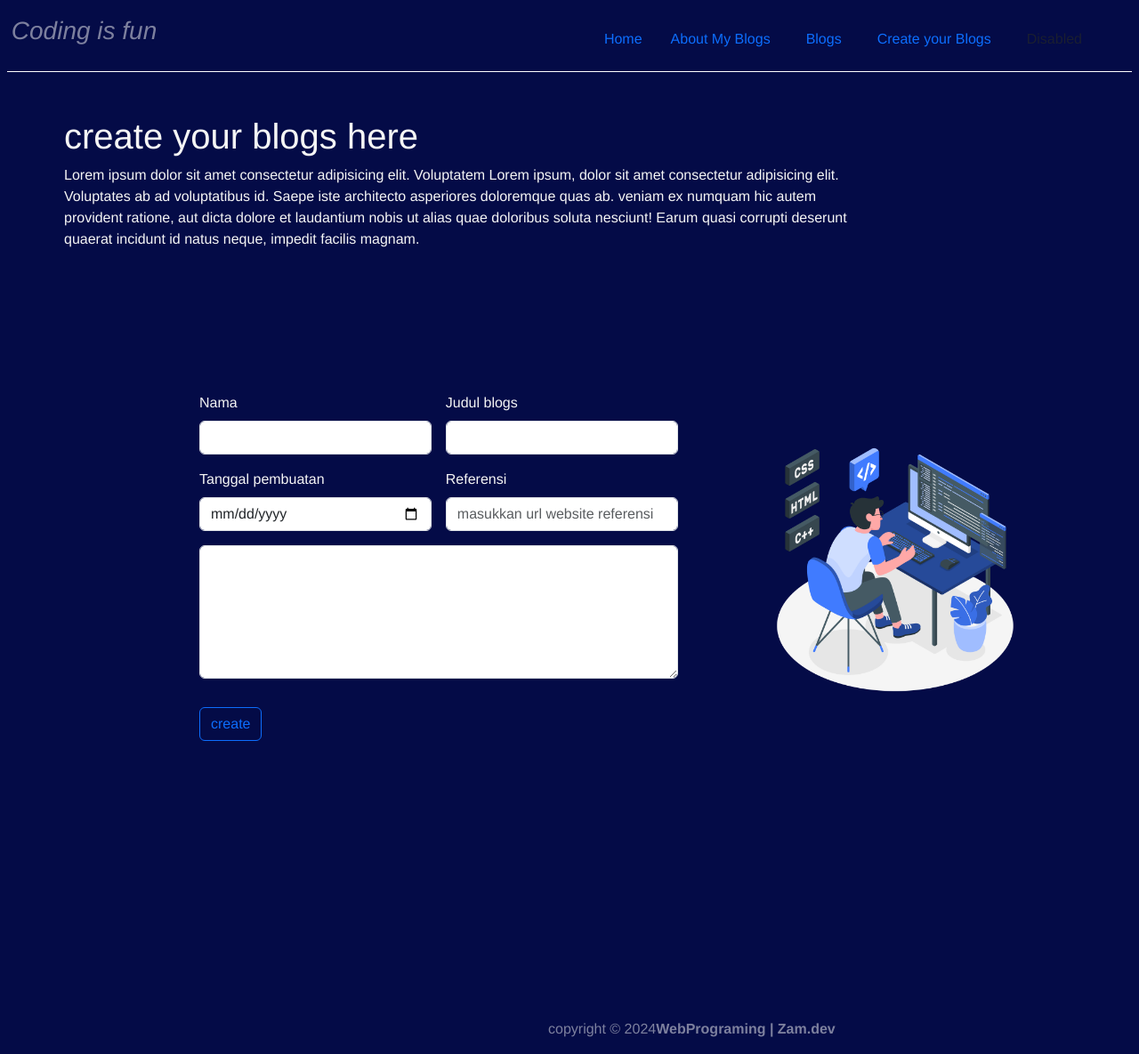
After one commit to Zam-01/blogsiteci4, a CodeIgniter 4 app: the page made by app/Views/Blog_content/edit.php in a window 1280 px wide. The commit adds this page. Shown: the whole page at 89% size. Run offline with PHP 8.4 and a stand-in for CodeIgniter, Linux system fonts and the light colour scheme; the template is opened without the code that fills it, so the values that code supplies are empty; some libraries are stand-ins or nearby versions.

Commit message:
edit dan hapus

```diff
--- a/app/Config/Routes.php
+++ b/app/Config/Routes.php
@@ -16,3 +16,7 @@ $routes->post('/insert', 'BlogSite::insert');
 //view blog user
 $routes->get('/read/(:num)', 'BlogSite::read/$1');
 $routes->get('/back', 'BlogSite::blogs');
+$routes->get('/edit/(:num)', 'BlogSite::edit/$1');
+$routes->post('/update/(:num)', 'BlogSite::update/$1');
+$routes->post('/hapus/(:num)', 'BlogSite::delete/$1');
+$routes->get('/hapus/(:any)', 'BlogSite::blogs/$1');
--- /dev/null
+++ b/app/Views/Blog_content/edit.php
@@ -0,0 +1,52 @@
+<?= $this->extend('layout/templates'); ?>
+<?= $this->section('body-content'); ?>
+
+<header class="ms-5 mt-4 p-4">
+  <h1>
+    create your blogs here
+  </h1>
+  <article class="w-75">
+    <p>
+      Lorem ipsum dolor sit amet consectetur adipisicing elit. Voluptatem Lorem ipsum, dolor sit amet consectetur adipisicing elit. Voluptates ab ad voluptatibus id. Saepe iste architecto asperiores doloremque quas ab. veniam ex numquam hic autem provident ratione, aut dicta dolore et laudantium nobis ut alias quae doloribus soluta nesciunt! Earum quasi corrupti deserunt quaerat incidunt id natus neque, impedit facilis magnam.
+    </p>
+  </article>
+</header>
+<main class="create">
+  <div class="w-75 form-input">
+    <form class="row g-3" method="post" action="/update/<?= $user_edit['id']; ?>">
+      <?= csrf_field(); ?>
+      <div class="col-md-6">
+        <label for="inputName" class="form-label">Nama</label>
+        <input type="text" class="form-control" id="inputName" name="Nama" value="<?= $user_edit['Nama']; ?>">
+      </div>
+      <div class="col-md-6">
+        <label for="inputPassword4" class="form-label">Judul blogs</label>
+        <input type="text" class="form-control" id="inputPassword4" name="Judul_blogs" value="<?= $user_edit['Judul_blogs']; ?>">
+      </div>
+      <div class="col-md-6">
+        <label for="Tanggal_create" class="form-label">Tanggal pembuatan</label>
+        <input type="date" class="form-control" id="Tanggal_crate" name="Tanggal_create" value="<?= $user_edit['Tanggal_create']; ?>">
+      </div>
+      <div class="col-md-6">
+        <label for="Referensi" class="form-label">Referensi</label>
+        <input type="url" class="form-control" id="Referensi" placeholder="masukkan url website referensi" name="Referensi" value="<?= $user_edit['Referensi']; ?>">
+      </div>
+      <div class="form-floating">
+        <textarea class="form-control" style="height: 150px" name="Blogs" id="Blogs">
+          <?= $user_edit['Blogs']; ?>
+          </textarea>
+      </div>
+      <div class="col-12">
+        <button type="submit" class="btn btn-outline-primary mt-3">create</button>
+      </div>
+    </form>
+  </div>
+  <section class="images-hero">
+    <img src="/img/Programming.png" alt="">
+  </section>
+</main>
+<script src="https://cdn.ckeditor.com/4.22.1/standard/ckeditor.js"></script>
+<script>
+  CKEDITOR.replace('Blogs')
+</script>
+<?= $this->endSection(); ?>
--- a/public/css/style.css
+++ b/public/css/style.css
@@ -306,3 +306,30 @@ flex-wrap: wrap;  */
   box-sizing: border-box;
   padding-bottom: 100vh;
 }
+.back {
+  margin-top: 3em;
+  display: flex;
+  justify-content: space-between;
+}
+.back .buttons,
+.user-not-login {
+  justify-content: center;
+  align-items: center;
+  display: flex;
+  gap: 2.3em;
+}
+.buttons a {
+  width: 5em;
+}
+/* pesan blog ketika berhasil dan tidak berhasil */
+.pesan{
+  position: absolute;
+  left: 30%;
+  bottom: 54%;
+  width: 50%;
+  /* background-color: aquamarine; */
+}
+.pesan h3{
+  margin: 1px auto;
+  text-align: center;
+}
```
Also changed, not shown: app/Controllers/BlogSite.php (+36 -0 lines), app/Views/Blog_content/blogs.php (+9 -0 lines), app/Views/Blog_content/view_blog.php (+12 -3 lines).
